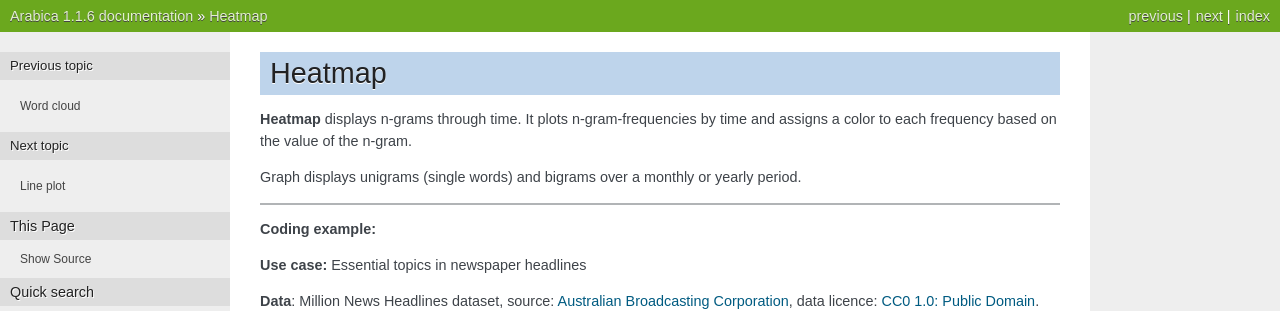
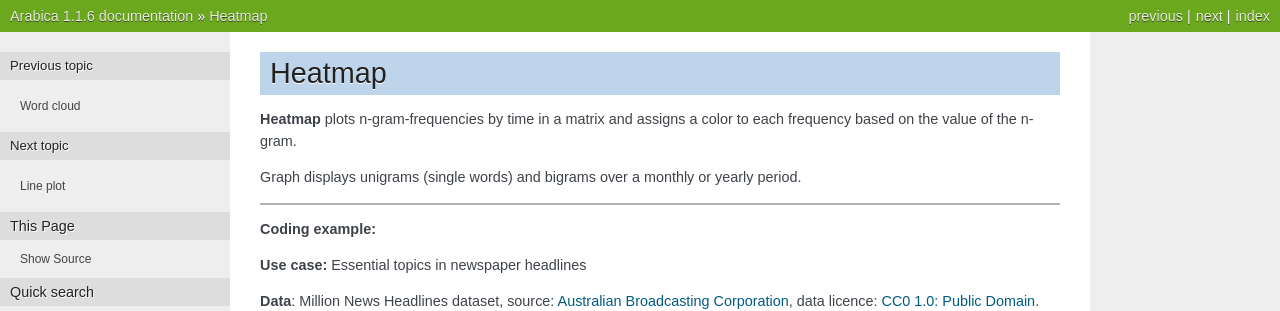
Before and after one commit to PetrKorab/Arabica, a Sphinx documentation site: the page built from docs/source/Heatmap.rst, in a window 1280 px wide. Shown: the top 311 px of the page. Built offline with Sphinx 7.4.7, drawn with Linux system fonts in a browser that asks for light colours.

Commit message:
Update Heatmap.rst

```diff
--- a/docs/source/Heatmap.rst
+++ b/docs/source/Heatmap.rst
@@ -1,7 +1,7 @@
 Heatmap
 ======
 
-**Heatmap** displays n-grams through time. It plots n-gram-frequencies by time and assigns a color to each frequency based on the value of the n-gram.
+**Heatmap** plots n-gram-frequencies by time in a matrix and assigns a color to each frequency based on the value of the n-gram.
 
 Graph displays unigrams (single words) and bigrams over a monthly or yearly period.
 
```
